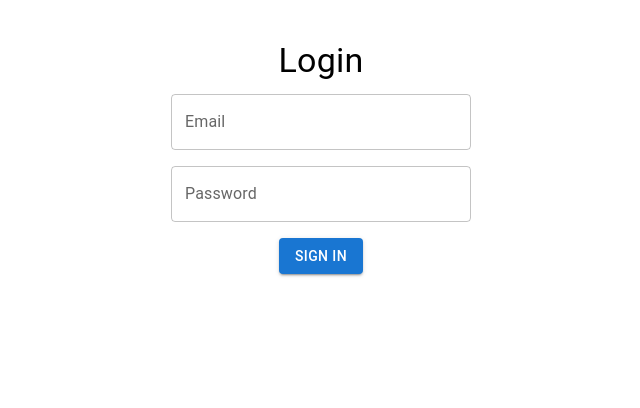
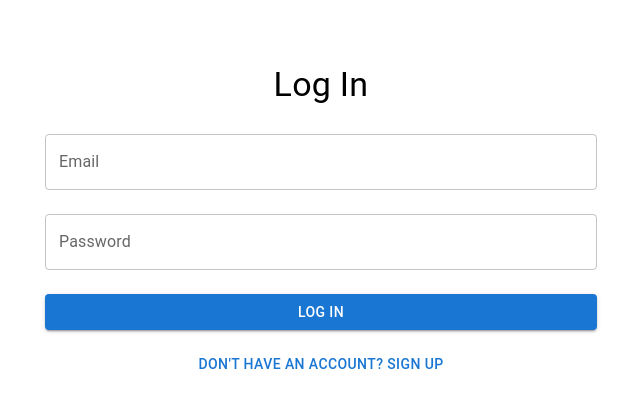
Before and after one commit to mcneillium/ai-powered-aac-dashboard, a React (Create React App) app: page / in a window 1280 px wide. Shown: the top 408 px of the page, without its empty margins (319-959 px from the left). Built offline with nearby package versions, Linux system fonts and the light colour scheme; no server answers.

Commit message:
Refactor Login component for improved UI and user experience

```diff
--- a/src/pages/Login.js
+++ b/src/pages/Login.js
@@ -1,48 +1,63 @@
+// src/pages/Login.js
 import React, { useState } from 'react';
+import { Container, TextField, Button, Typography, CircularProgress, Box } from '@mui/material';
+import { getAuth, signInWithEmailAndPassword } from 'firebase/auth';
 import { useNavigate } from 'react-router-dom';
-import { getAuth, signInWithEmailAndPassword } from 'firebase/auth';
-import { Box, Typography, TextField, Button } from '@mui/material';
 
 export default function Login() {
   const [email, setEmail] = useState('');
   const [password, setPassword] = useState('');
+  const [loading, setLoading] = useState(false);
   const navigate = useNavigate();
   const auth = getAuth();
 
   const handleLogin = async () => {
+    setLoading(true);
     try {
       await signInWithEmailAndPassword(auth, email, password);
-      navigate('/home');
+      navigate('/MainApp'); // Adjust route name as needed
     } catch (error) {
-      console.error('Login error:', error);
-      alert('Invalid credentials or error logging in.');
+      alert('Login error: ' + error.message);
+    } finally {
+      setLoading(false);
     }
   };
 
   return (
-    <Box sx={{ display: 'flex', flexDirection: 'column', alignItems: 'center', p: 4 }}>
-      <Typography variant="h4" gutterBottom>
-        Login
+    <Container maxWidth="sm" sx={{ mt: 8 }}>
+      <Typography variant="h4" align="center" gutterBottom>
+        Log In
       </Typography>
+      <Box component="form" noValidate sx={{ mt: 1 }}>
         <TextField
           label="Email"
-        variant="outlined"
+          fullWidth
+          margin="normal"
+          value={email}
+          onChange={(e) => setEmail(e.target.value)}
           type="email"
-        value={email}
-        onChange={e => setEmail(e.target.value)}
-        sx={{ mb: 2, width: '300px' }}
         />
         <TextField
           label="Password"
-        variant="outlined"
+          fullWidth
+          margin="normal"
+          value={password}
+          onChange={(e) => setPassword(e.target.value)}
           type="password"
-        value={password}
-        onChange={e => setPassword(e.target.value)}
-        sx={{ mb: 2, width: '300px' }}
         />
-      <Button variant="contained" onClick={handleLogin}>
-        Sign In
+        {loading ? (
+          <Box sx={{ display: 'flex', justifyContent: 'center', mt: 2 }}>
+            <CircularProgress />
+          </Box>
+        ) : (
+          <Button variant="contained" fullWidth onClick={handleLogin} sx={{ mt: 2 }}>
+            Log In
+          </Button>
+        )}
+        <Button fullWidth sx={{ mt: 2 }} onClick={() => navigate('/Signup')}>
+          Don't have an account? Sign Up
         </Button>
       </Box>
+    </Container>
   );
 }
```
Lines whose indentation alone changed are shown as unchanged.
